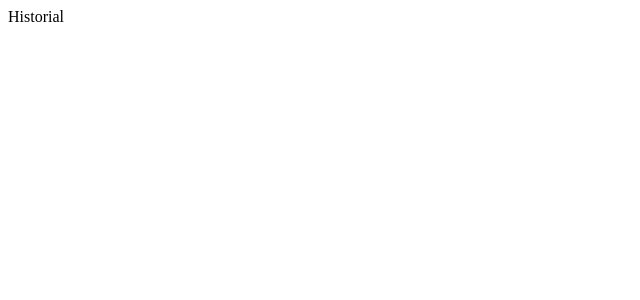
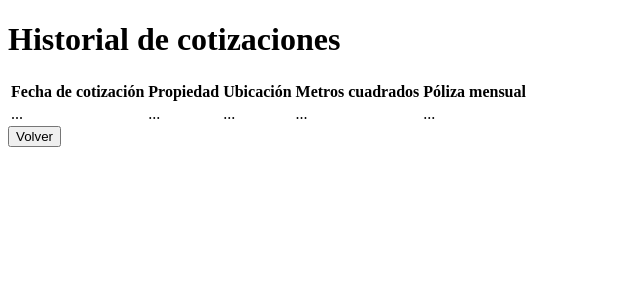
Before and after one commit to skarletswd/ProyectoFinalReactTP3, a React (Vite) app: page /historial in a window 1280 px wide. Shown: the top 300 px of the page, without its empty margins (0-640 px from the left). Built offline with nearby package versions, Linux system fonts and the light colour scheme.

Commit message:
tabla + boton volver

```diff
--- a/src/Historial.jsx
+++ b/src/Historial.jsx
@@ -1,6 +1,33 @@
 function Historial() {
     return (
-        <>Historial
+        <>
+            <h1>Historial de cotizaciones</h1>
+
+            <div>
+                <table>
+                    <thead>
+                        <th>Fecha de cotización</th>
+                        <th>Propiedad</th>
+                        <th>Ubicación</th>
+                        <th>Metros cuadrados</th>
+                        <th>Póliza mensual</th>
+                    </thead>
+                    <tbody>
+                        <tr>
+                            <td>...</td>
+                            <td>...</td>
+                            <td>...</td>
+                            <td>...</td>
+                            <td>...</td>
+                        </tr>
+                    </tbody>
+                </table>
+
+                <section>
+                    <button>Volver</button>
+                </section>
+
+            </div>
         </>
     )
 }
```
